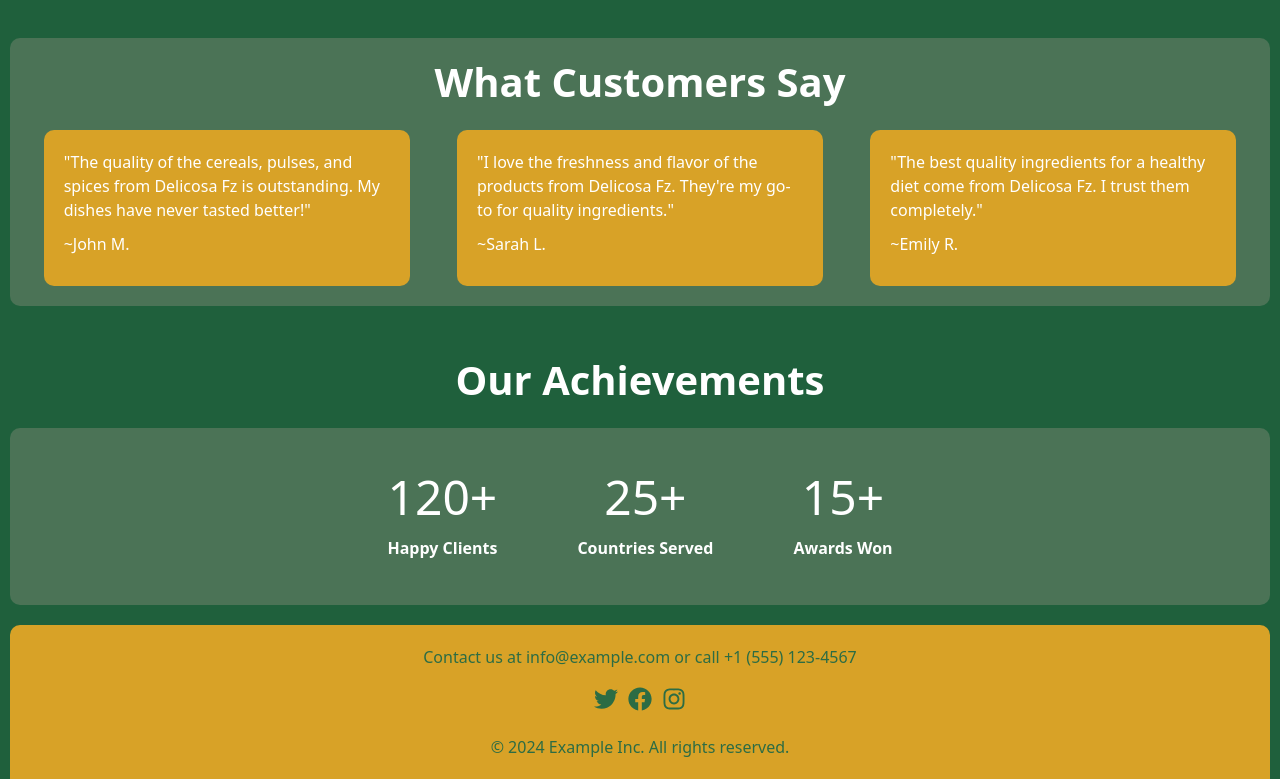
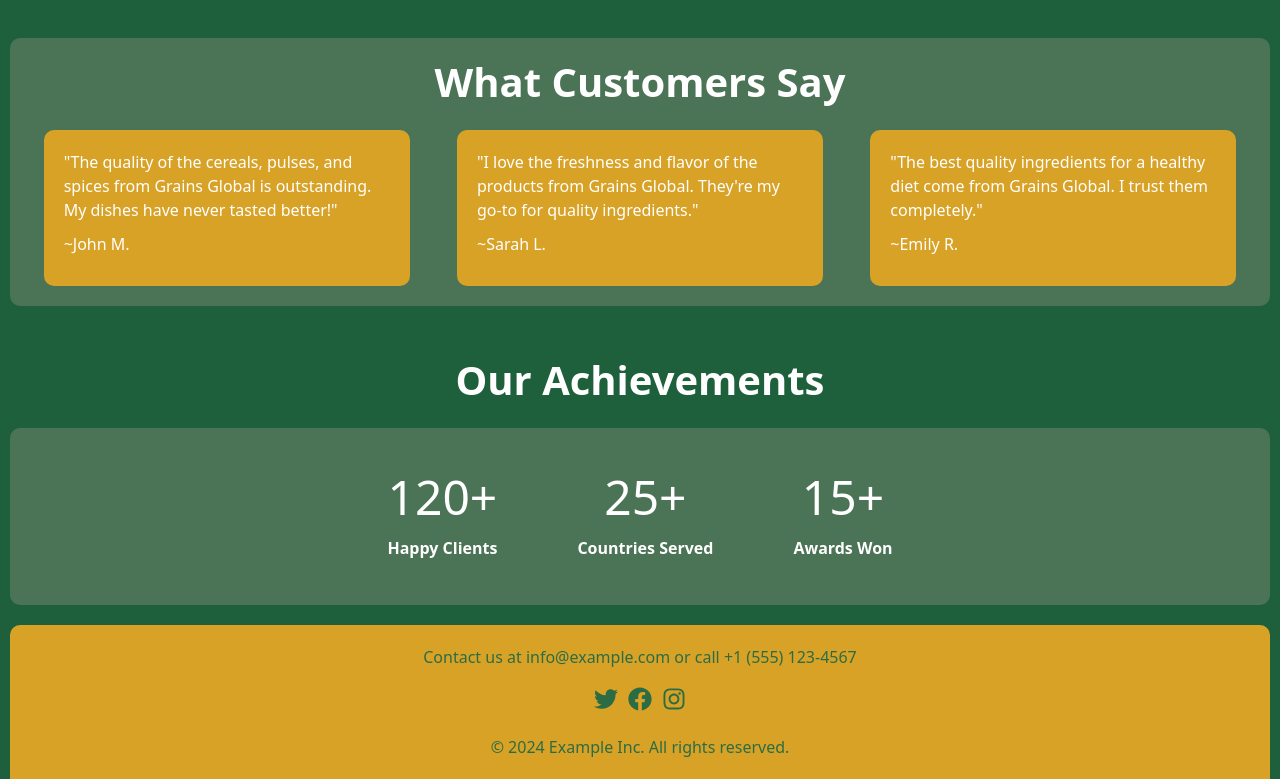
Before and after one commit to devams23/grainsglobal, a React (Vite) app: page / in a window 1280 px wide. Shown: the part 1327-2106 px from the top of the page. Built offline with nearby package versions, Linux system fonts and the light colour scheme; no server answers.

Commit message:
Update Testimonials.jsx

```diff
--- a/src/Components/TestimonialCard/Testimonials.jsx
+++ b/src/Components/TestimonialCard/Testimonials.jsx
@@ -7,15 +7,15 @@
       <h2 className="text-center text-white display-6 fw-bold mb-4">What Customers Say</h2>
       <div className="testimonials-container">
         <div className="testimonial">
-          <p>"The quality of the cereals, pulses, and spices from Delicosa Fz is outstanding. My dishes have never tasted better!"</p>
+          <p>"The quality of the cereals, pulses, and spices from Grains Global  is outstanding. My dishes have never tasted better!"</p>
           <p>~John M.</p>
         </div>
         <div className="testimonial">
-          <p>"I love the freshness and flavor of the products from Delicosa Fz. They're my go-to for quality ingredients."</p>
+          <p>"I love the freshness and flavor of the products from Grains Global. They're my go-to for quality ingredients."</p>
           <p>~Sarah L.</p>
         </div>
         <div className="testimonial">
-          <p>"The best quality ingredients for a healthy diet come from Delicosa Fz. I trust them completely."</p>
+          <p>"The best quality ingredients for a healthy diet come from Grains Global. I trust them completely."</p>
           <p>~Emily R.</p>
         </div>
       </div>
```
